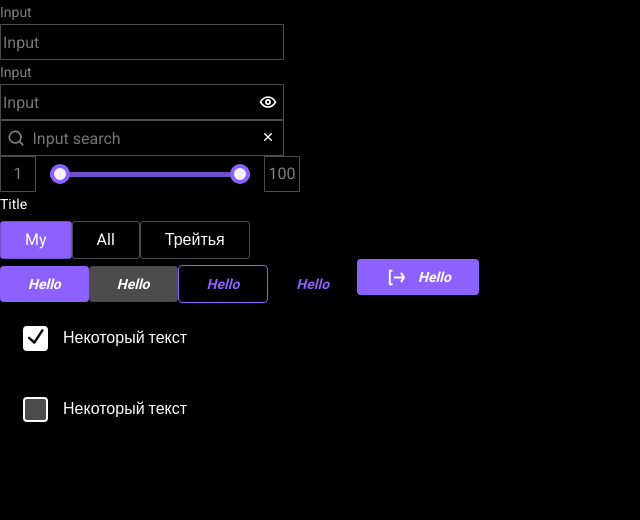
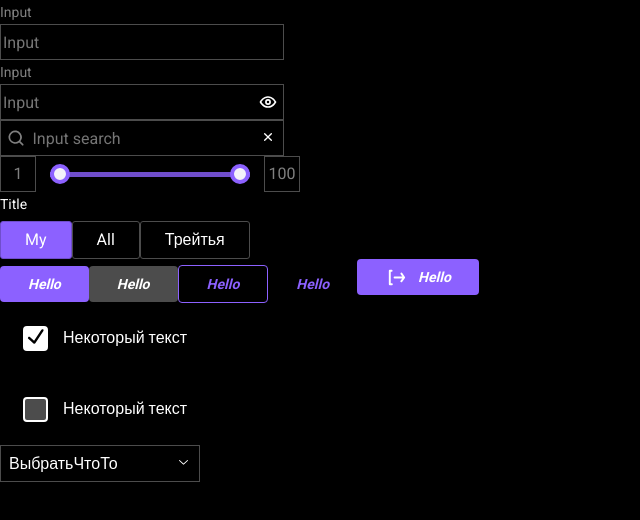
Before and after one commit to Pashkouski/Flashcards, a React (Vite) app: page / in a window 1280 px wide. Shown: the top 520 px of the page, without its empty margins (0-640 px from the left). Built offline with nearby package versions, Linux system fonts and the light colour scheme; a web font is replaced by a local one.

Commit message:
SelectControl

```diff
--- a/package.json
+++ b/package.json
@@ -16,6 +16,7 @@
     "@fontsource/roboto": "^5.0.5",
     "@radix-ui/react-checkbox": "^1.0.4",
     "@radix-ui/react-icons": "^1.3.0",
+    "@radix-ui/react-select": "^1.2.2",
     "@radix-ui/react-slider": "^1.1.2",
     "@radix-ui/react-tabs": "^1.0.4",
     "@storybook/addon-actions": "^7.1.1",
--- a/src/App.tsx
+++ b/src/App.tsx
@@ -5,6 +5,7 @@ import {
   Button,
   CheckboxUniversal,
   itemTabType,
+  SelectControl,
   SliderBar,
   TabPanel,
   TextField,
@@ -65,6 +66,18 @@ export function App() {
   const [valueCheckboxFalse, setValueCheckboxFalse] = useState(false)
   const handlerOnChangeCheckbox1 = (value: boolean) => {
     setValueCheckboxFalse(value)
+  }
+  //6
+  //SELECT
+  const stateSelectItems = [
+    { value: '11', text: 'Apple' },
+    { value: '22', text: 'Banana' },
+    { value: '33', text: 'AppleAndBanana' },
+  ]
+  let widthBlockSelector = 200
+  let headerSelector = 'ВыбратьЧтоТо'
+  const handlerOnValueChange = (value: string | undefined) => {
+    alert(value ? value : 'underfined')
   }
 
   return (
@@ -137,6 +150,15 @@ export function App() {
           value={valueCheckboxFalse}
         />
       </div>
+      {/*SelectControl*/}
+      <div>
+        <SelectControl
+          onValueChange={handlerOnValueChange}
+          headerSelector={headerSelector}
+          widthBlockSelector={widthBlockSelector}
+          stateSelectItems={stateSelectItems}
+        />
+      </div>
     </div>
   )
 }
--- a/src/components/ui/index.ts
+++ b/src/components/ui/index.ts
@@ -4,3 +4,4 @@ export * from './textField'
 export * from './slider'
 export * from './tabPanel'
 export * from './checkbox'
+export * from './select'
--- /dev/null
+++ b/src/components/ui/select/index.ts
@@ -0,0 +1 @@
+export * from './select'
--- /dev/null
+++ b/src/components/ui/select/select.module.scss
@@ -0,0 +1,39 @@
+.selectTrigger {
+  display: flex;
+  gap: 20px;
+  align-items: center;
+  justify-content: space-between;
+
+  width: 100%;
+  padding: 8px;
+
+  background-color: transparent;
+  border: 1px solid var(--color-dark-500);
+  outline: none; /* занулил белый контур при клике на рамку */
+  &:hover {
+    background: var(--color-dark-700);
+  }
+}
+
+.title {
+  font-size: 16px;
+  font-weight: 400;
+  font-style: normal;
+  line-height: 24px;
+}
+
+.selectContent {
+  width: 100%;
+  margin-top: -1px;
+  background-color: transparent;
+  border: 1px solid var(--color-dark-500);
+}
+
+.item {
+  padding: 6px;
+  outline: none;
+
+  &:hover {
+    background: var(--color-accent-900);
+  }
+}
--- /dev/null
+++ b/src/components/ui/select/select.tsx
@@ -0,0 +1,61 @@
+import { ChevronDownIcon } from '@radix-ui/react-icons'
+import * as Select from '@radix-ui/react-select'
+
+import st from './select.module.scss'
+
+export type ItemType = {
+  value: string
+  text: string
+}
+
+type PropsType = {
+  widthBlockSelector?: number
+  stateSelectItems: ItemType[]
+  headerSelector: string
+  onValueChange: (value: string | undefined) => void
+}
+
+export const SelectControl = ({
+  widthBlockSelector,
+  stateSelectItems,
+  headerSelector,
+  onValueChange,
+}: PropsType) => {
+  const handlerOnValueChange = (event: string) => {
+    let res = stateSelectItems.find(e => e.value === event)
+
+    onValueChange(res?.text)
+  }
+
+  return (
+    <Select.Root onValueChange={handlerOnValueChange}>
+      <Select.Trigger style={{ width: widthBlockSelector }} className={st.selectTrigger}>
+        <Select.Value className={st.title} placeholder={headerSelector} />
+
+        <Select.Icon>
+          <ChevronDownIcon />
+        </Select.Icon>
+      </Select.Trigger>
+
+      <Select.Portal>
+        <Select.Content
+          style={{ width: widthBlockSelector }}
+          className={st.selectContent}
+          position="popper" /* - список строго под заголовком*/
+        >
+          <Select.Viewport>
+            <Select.Group>
+              {stateSelectItems.map(e => {
+                return (
+                  <Select.Item key={e.value} className={st.item} value={e.value}>
+                    <Select.ItemText className={st.itemText}>{e.text}</Select.ItemText>
+                  </Select.Item>
+                )
+              })}
+            </Select.Group>
+          </Select.Viewport>
+        </Select.Content>
+      </Select.Portal>
+    </Select.Root>
+  )
+}
```
Also changed, not shown: 2 other files (tests, documents, lock files or other folders).
